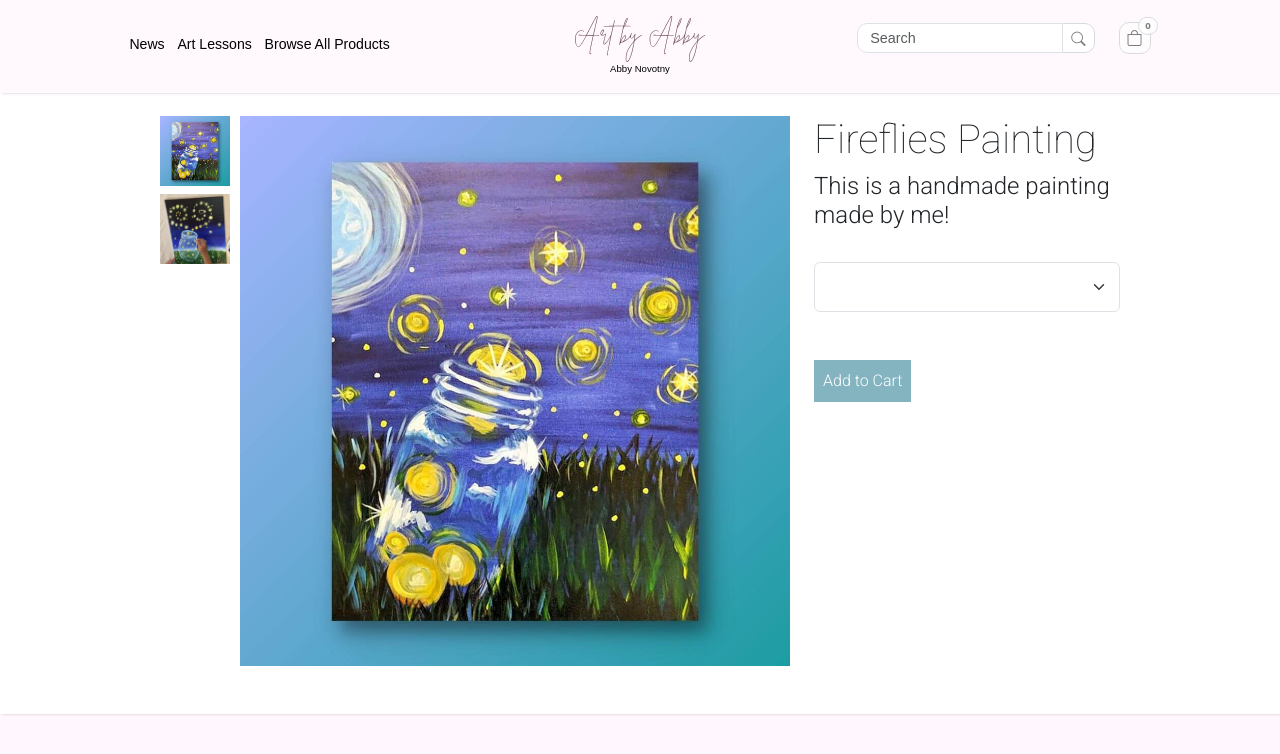
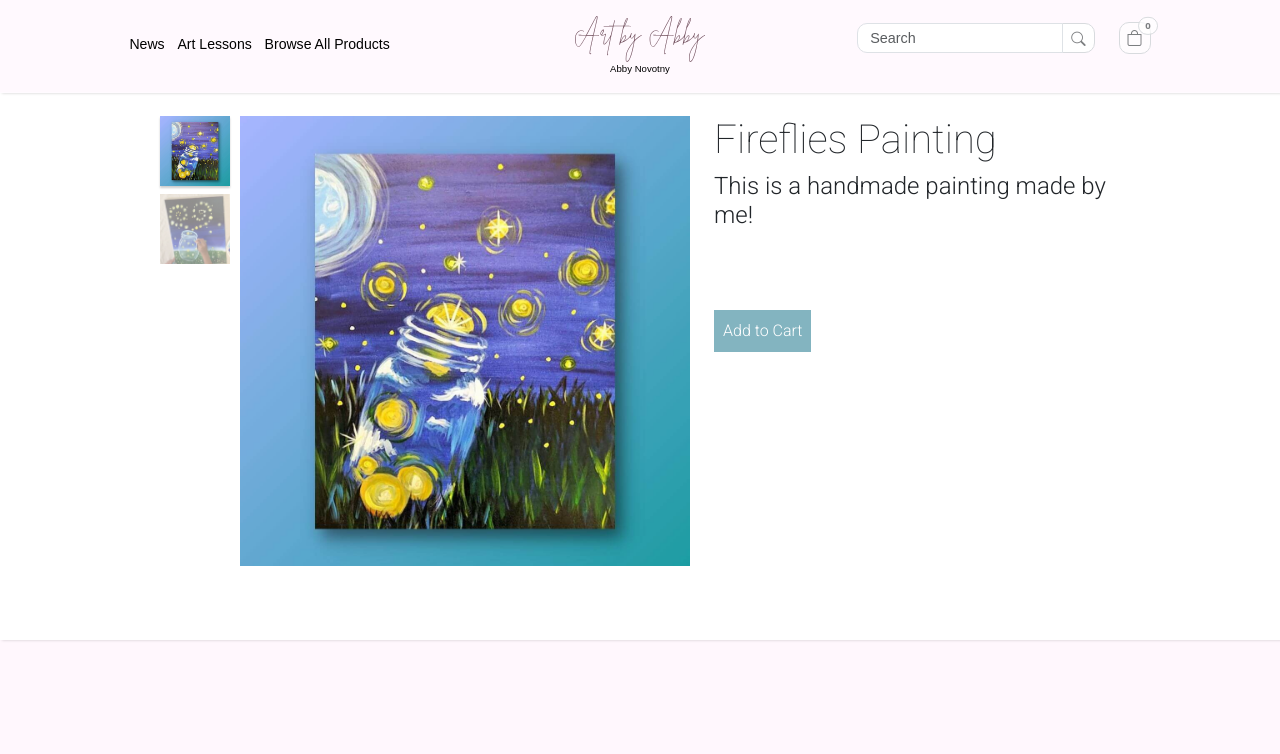
Before and after one commit to EvanWiorek/artbyabbynext, a Next.js app: page /product/fireflies-painting in a window 1280 px wide. Shown: the top 754 px of the page. Built offline with nearby package versions, Linux system fonts and the light colour scheme; a web font is replaced by a local one.

Commit message:
product page wip

```diff
--- a/src/components/CartView.jsx
+++ b/src/components/CartView.jsx
@@ -56,7 +56,7 @@ function CartView() {
                     <div className='cart-item-info'>
                       <Link href={`/product/${item.slug}`}>{item.name}</Link>
                       <p>${item.priceOptions[0].price}.00 {item.quantity > 1 ? `x ${item.quantity}` : ''}</p>
-                      <p>{item.additionalOptions[0]}</p>
+                      <p>{item.additionalOptions[0].optionName}</p>
                       <div className="d-flex align-items-center gap-1 remove-items" onClick={() => handleRemoveItem(item)} style={{ cursor: `pointer`, marginTop: `20px` }}>
                         <p style={{ fontSize: `1.3rem`, color: `rgba(0,0,0,.5)`, marginTop: `-2px` }}>×</p>
                         <p style={{ textDecoration: `underline`, fontSize: `.8rem` }} className='remove-items-text'>{item.quantity > 1 ? 'Remove Items' : 'Remove Item'}</p>
--- a/src/components/ProductItem.jsx
+++ b/src/components/ProductItem.jsx
@@ -1,6 +1,4 @@
 import Link from "next/link"
-
-
 
 export default function ProductItem({ product }) {
 
--- a/src/pages/product/[slug].jsx
+++ b/src/pages/product/[slug].jsx
@@ -1,11 +1,11 @@
-import Head from 'next/head'
-import Layout from '@/src/components/Layout';
-import { useContext, useEffect, useRef, useState } from 'react'
-import Link from 'next/link';
-import { useRouter } from 'next/router';
-import data from '@/src/utils/data';
-import { Store } from '@/src/utils/Store';
-import { toast } from 'react-toastify';
+import Head from "next/head";
+import Layout from "@/src/components/Layout";
+import { useContext, useEffect, useRef, useState } from "react";
+import Link from "next/link";
+import { useRouter } from "next/router";
+import data from "@/src/utils/data";
+import { Store } from "@/src/utils/Store";
+import { toast } from "react-toastify";
 
 // import { connectMongoDB } from "@/src/libs/MongoConnect";
 // import AbbyPost from "@/src/models/post.model";
@@ -35,112 +35,170 @@ const ProductDetails = () => {
   const [contentIsVisible, setContentIsVisible] = useState();
   const { query } = useRouter();
   const { slug } = query;
-  const productData = data.products.find(p => p.slug === slug);
+  const productData = data.products.find((p) => p.slug === slug);
   const [productDataLoaded, setProductDataLoaded] = useState();
   const [productName, setProductName] = useState();
   const [productPrice, setProductPrice] = useState();
-  //this lines up with the product price, the priceOption.name
   const [productPriceOption, setProductPriceOption] = useState();
   const [productOptionTwo, setProductOptionTwo] = useState();
   const [productImage, setProductImage] = useState();
-
+  const [mainImage, setMainImage] = useState();
 
   useEffect(() => {
     const observer = new IntersectionObserver((entries) => {
       const entry = entries[0];
-      setContentIsVisible(entry.isIntersecting)
-    })
-    observer.observe(myRef.current)
+      setContentIsVisible(entry.isIntersecting);
+    });
+    observer.observe(myRef.current);
 
     if (contentIsVisible) {
-      document.querySelector(".page-content").style = "opacity: 1;"
-    }
-    else {
-      document.querySelector(".page-content").style = "opacity: 0;"
+      document.querySelector(".page-content").style = "opacity: 1;";
+    } else {
+      document.querySelector(".page-content").style = "opacity: 0;";
     }
 
     if (productData) {
-      setProductDataLoaded(true)
+      setProductDataLoaded(true);
+      const imagesArray = document.querySelectorAll(".side-images-img");
+      for(let i = 1; i<imagesArray.length; i++) {
+        document.getElementById(`${imagesArray[0].id}`).classList.add('img-active')
+        document.getElementById(`${imagesArray[i].id}`).style = "opacity: .5"
+      }
     }
 
     if (!productData) {
-      setProductDataLoaded(false)
-    }
-  }, [contentIsVisible])
-
-  const handlePriceOptions = () => {
-
+      setProductDataLoaded(false);
     }
 
-  const changeMainPicture = (optionName) => {
+  }, [contentIsVisible]);
 
+
+  const handlePriceOptions = (e) => {
+    const priceOptionName = e.target.value;
+    const selectedPriceOption = productData.priceOptions.filter((po) => po.optionName === priceOptionName)[0]
+    setProductPriceOption(selectedPriceOption);
+    const optionImg = selectedPriceOption.images[0]
+    changeMainPicture(optionImg)
+  };
+
+  const changeMainPicture = (imgUrl) => {
+    setMainImage(imgUrl)
+    const imagesArray = document.querySelectorAll(".side-images-img");
+    for(let i = 0; i<imagesArray.length; i++) {
+      document.getElementById(`${imagesArray[i].id}`).classList.remove('img-active')
+      document.getElementById(`${imagesArray[i].id}`).style = "opacity: .5"
     }
+    document.getElementById(`${imgUrl}`).classList.add('img-active')
+    document.getElementById(`${productData.slug}`).src = imgUrl
+  };
 
-  const handleAddToCart = () => {
+  const handleAddToCart = (e) => {
+    e.preventDefault();
     //need to change the 'productData' below to createdProduct or something
-    const existItem = state.cart.cartItems.find((p) => p.slug === productData.slug);
+    const existItem = state.cart.cartItems.find(
+      (p) => p.slug === productData.slug
+    );
     const quantity = existItem ? existItem.quantity + 1 : 1;
 
     //if there is a stock number associated with each product
     if (productData.countInStock < quantity) {
-      toast('Sorry, item is out of stock.')
+      toast("Sorry, item is out of stock.");
       return;
     }
 
-    dispatch({ type: 'CART_ADD_ITEM', payload: { ...productData, quantity } })
-  }
+    dispatch({ type: "CART_ADD_ITEM", payload: { ...productData, quantity } });
+  };
 
   return (
     <Layout>
-      <Head>
-        {/* <title>{product.name} | Art by Abby</title> */}
-      </Head>
-      <main ref={myRef} className='page-content'>
-
-        {productDataLoaded && <div className="body-color" style={{ paddingTop: `100px` }}>
+      <Head>{/* <title>{product.name} | Art by Abby</title> */}</Head>
+      <main ref={myRef} className="page-content">
+        {productDataLoaded && (
+          <div className="body-color" style={{ paddingTop: `100px` }}>
             <div className="product-details-container mt-3 pb-5 col-lg-9 m-auto">
               <div className="d-flex gap-4">
                 <div className="images-viewer d-flex">
-                <div className="side-images d-flex flex-column gap-2 mobile-hide" style={{ marginRight: `10px` }}>
+                  <div
+                    className="side-images d-flex flex-column gap-2 mobile-hide"
+                    style={{ marginRight: `10px` }}
+                  >
                     {productData.images.map((image, idx) => (
-                    <img src={image} alt={productData} key={idx} />
+                      <img src={image} alt={productData.name} key={idx} id={image} onMouseOver={() => changeMainPicture(image)} className="side-images-img" />
                     ))}
-                  {productData.priceOptions.map((option) => (
+                    {productData.priceOptions.length > 1
+                      ? productData.priceOptions.map((option) =>
                         option.images.map((image, idx) => (
-                      <img key={idx} src={image} alt={option.name} id={option.name} />
+                          <img
+                            key={idx}
+                            src={image}
+                            alt={option.optionName}
+                            id={image}
+                            onMouseOver={() => changeMainPicture(image)}
+                            className="side-images-img"
+                          />
                         ))
-                  ))}
+                      )
+                      : ""}
                   </div>
                   <div className="main-image">
-                  <img src={productData.images[0]} alt={productData.name} />
+                    <img src={productData.images[0]} alt={productData.name} id={productData.slug} />
                   </div>
                 </div>
                 <div>
-                <h1 className='roboto' style={{ fontWeight: `100` }}>{productData.name}</h1>
-                <h4 className='roboto' style={{ fontWeight: `300` }}>{productData.description}</h4>
+                  <h1 className="roboto" style={{ fontWeight: `100` }}>
+                    {productData.name}
+                  </h1>
+                  <h4 className="roboto" style={{ fontWeight: `300` }}>
+                    {productData.description}
+                  </h4>
                   <br />
-                <div className='form-floating thin-floating'>
-                  <select className='form-select thin-select' id="priceOptions" onChange={handlePriceOptions} value={productPriceOption}>
-                    {productData.priceOptions.map((po) => (
-                      <option value={po.optionName} onClick={() => changeMainPicture(po.optionName)}>{po.optionName}</option>
+                  <form onSubmit={(e) => handleAddToCart(e)} className="roboto">
+                    {productData.priceOptions.length > 1
+                      ? (
+                        <div className="form-group">
+                          <label htmlFor="productPriceOption">
+                            {productData.priceOptions[0].optionType} <span style={{ color: `rgb(206, 139, 139)` }}>*</span>
+                          </label>
+                          <select
+                            className="form-select"
+                            id="priceOptions"
+                            onChange={handlePriceOptions}
+                            style={{ fontWeight: 300 }}
+                          >
+                            <option hidden disabled selected value="">
+                              Select an option
+                            </option>
+                            {productData.priceOptions.map((po, idx) => (
+                              <option
+                                value={po.optionName}
+                                key={idx}
+                                style={{ fontWeight: 300 }}
+                              >
+                                {po.optionName}
+                              </option>
                             ))}
                           </select>
-                  <label htmlFor="productPriceOption"></label>
                         </div>
+                      )
+                      : ("")
+                    }
                     <br />
                     <br />
-                <button className='btn-site-blue roboto' onClick={handleAddToCart}>Add to Cart</button>
+                    <input
+                      type="submit"
+                      className="btn-site-blue roboto"
+                      value="Add to Cart"
+                    />
+                  </form>
+
                 </div>
               </div>
-
             </div>
-
-        </div>}
-
+          </div>
+        )}
       </main>
-    </Layout >
-  )
-
-}
+    </Layout>
+  );
+};
 
 export default ProductDetails;
--- a/src/styles/globals.css
+++ b/src/styles/globals.css
@@ -826,7 +826,7 @@ a:hover {
   transition: .1s;
 }
 
-/* Product Pages */
+/* Product Page */
 .side-images img {
   width: 70px;
   height: 70px;
@@ -835,17 +835,22 @@ a:hover {
 }
 
 .side-images img:hover {
-  transform: scale(1.1);
-  /* box-shadow: 0px 2px 1px rgba(0,0,0,.5); */
+  /* transform: scale(1.1); */
   /* outline: 5px solid white; */
 }
 
 .main-image img {
-  width: 550px;
-  height: 550px;
-  object-fit:cover;
+  width: 450px;
+  height: 450px;
+  object-fit:contain;
+  transition: .2s;
+}
 
+.img-active {
+  box-shadow: 0px 2px 2px rgba(0,0,0,.2);
+  opacity: 1 !important;
 }
+
 
 /* Shipping Page */
 .shipping-submit-form h3 {
--- a/src/utils/data.js
+++ b/src/utils/data.js
@@ -59,7 +59,10 @@ const data = {
       images: ['/static/images/product-images/painting1.jpg', '/static/images/product-images/painting2.jpg'],
       slug: 'fireflies-painting',
       priceOptions: [
-
+        {
+          optionName: 'ONE_OPTION',
+          price: 120,
+        }
       ],
       countInStock: 20,
       additionalOptions: [],
```
Lines whose indentation alone changed are shown as unchanged.
